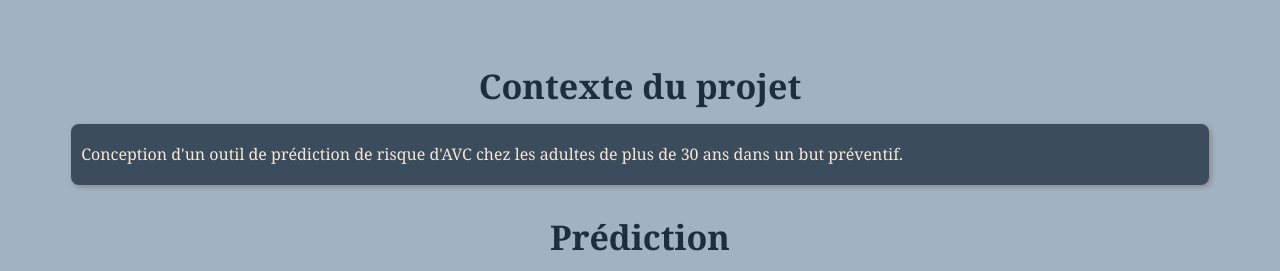
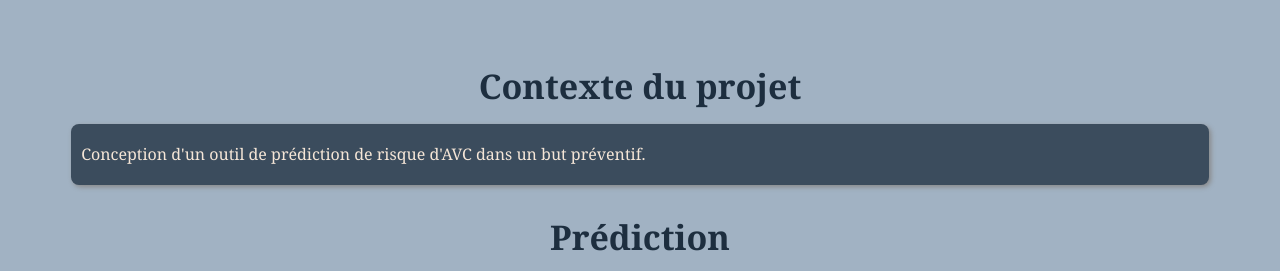
Before and after one commit to julienRactM/stroke-alert, a Flask app: page / in a window 1280 px wide. Shown: the part 128-399 px from the top of the page. Run offline with Flask 3, Linux system fonts and the light colour scheme.

Commit message:
[Update] intro de l'app modifié

```diff
--- a/app/templates/index.html
+++ b/app/templates/index.html
@@ -4,7 +4,7 @@
       <h2>Contexte du projet</h2>
       <article>
         <p>
-          Conception d'un outil de prédiction de risque d'AVC chez les adultes de plus de 30 ans dans un but préventif.
+          Conception d'un outil de prédiction de risque d'AVC dans un but préventif.
         </p>
       </article>
       <h2>Prédiction</h2>
```
